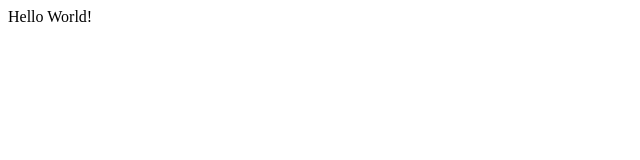
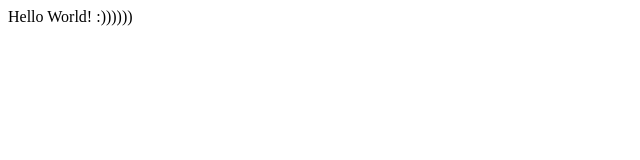
Before and after one commit to liptaimark/WebApplication1, a plain HTML site: page WebApplication1/wwwroot/index.html in a window 1280 px wide. Shown: the full height of the page, 0-640 px from the left. Drawn offline with Linux system fonts and the light colour scheme.

Commit message:
frissítve

```diff
--- a/WebApplication1/wwwroot/index.html
+++ b/WebApplication1/wwwroot/index.html
@@ -5,6 +5,6 @@
     <title></title>
 </head>
 <body>
-    Hello World!
+    Hello World! :))))))
 </body>
 </html>
```
